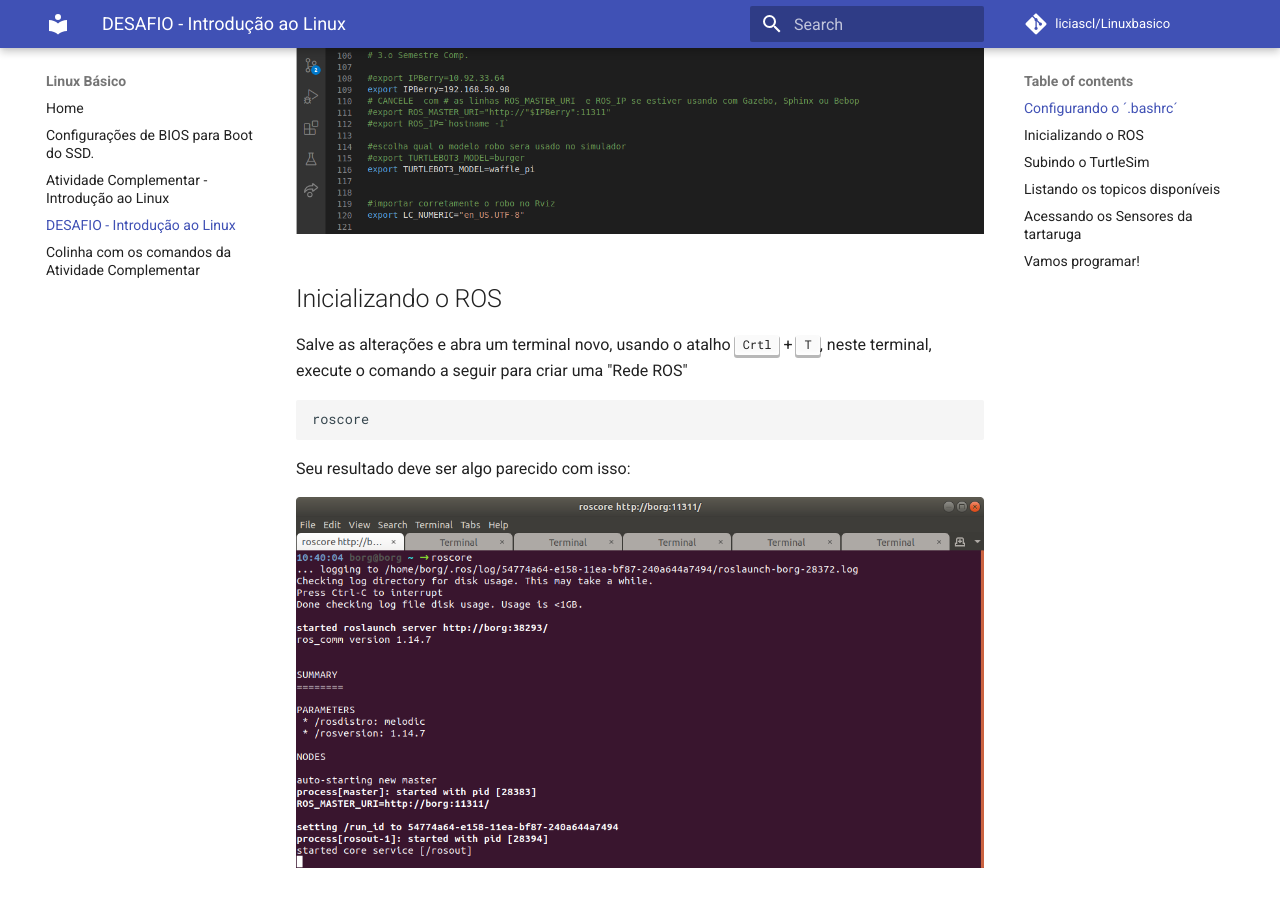
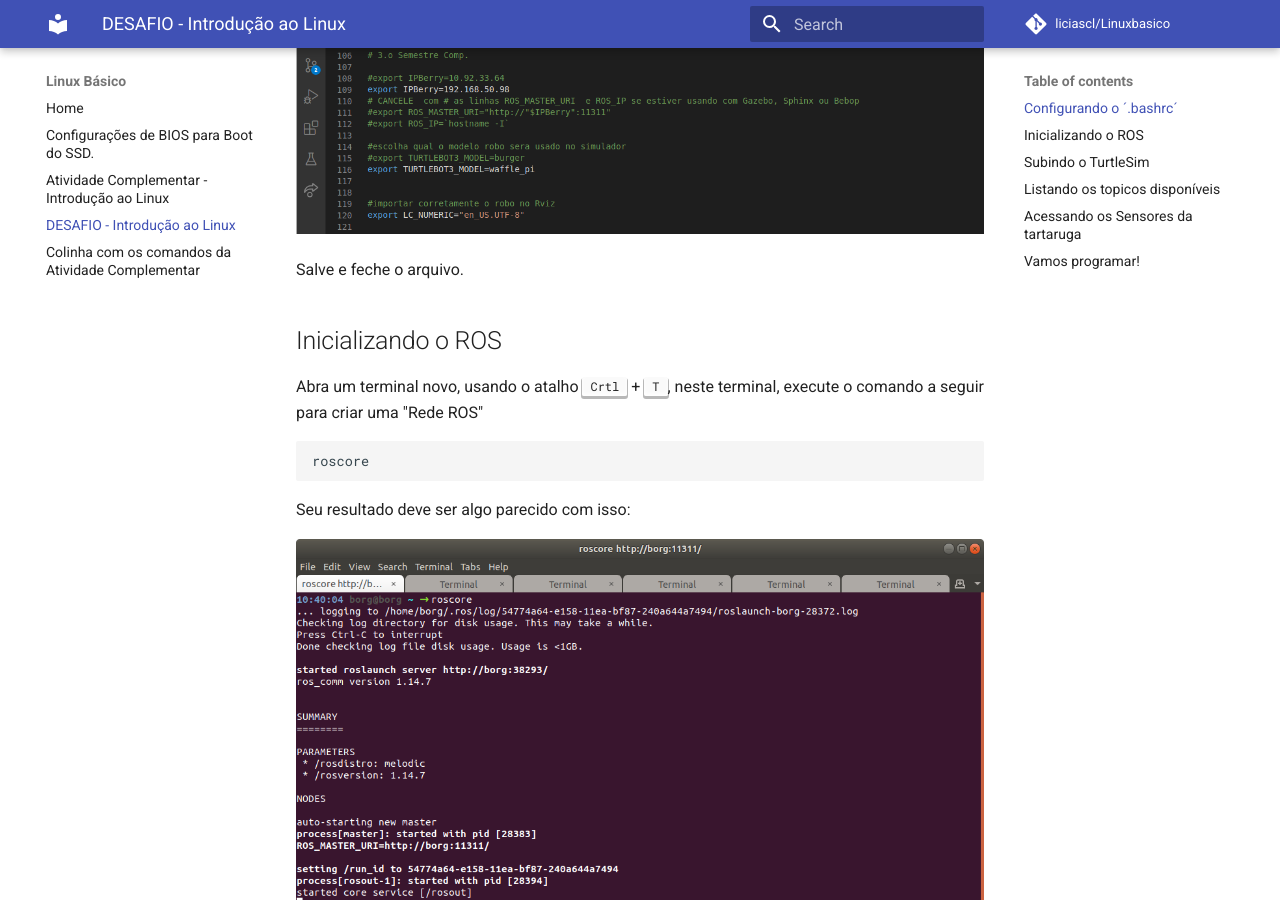
Before and after one commit to liciascl/Linuxbasico, an MkDocs documentation site: the page built from docs-src/desafio.md, in a window 1280 px wide and 900 px high, scrolled down 1344 px. Built offline with MkDocs 1.6.1 and Material for MkDocs 9.7.7, drawn with Linux system fonts in a browser that asks for light colours; comment, search, counter and statistics services are not loaded.

Commit message:
Update desafio.md

````diff
--- a/docs-src/desafio.md
+++ b/docs-src/desafio.md
@@ -32,51 +32,74 @@ Para subir a tartaruga do ROS, precisamos configurar o nosso `robotica.sh`, prim
 code ~/robotica.sh
 ```
 
+
+
 Depois, procure essas linhas, e comente, conforme imagem abaixo;
+
+
 
 ![bashrc](img/bashrc.png){width=1000}
 
 
 
+Salve e feche o arquivo.
+
+
 
 ## Inicializando o ROS
 
-Salve as alterações e abra um terminal novo, usando o atalho <kbd>Crtl</kbd> + <kbd>T</kbd>, neste terminal, execute o comando a seguir para criar uma "Rede ROS"
+Abra um terminal novo, usando o atalho <kbd>Crtl</kbd> + <kbd>T</kbd>, neste terminal, execute o comando a seguir para criar uma "Rede ROS"
+
 
 ``` bash
 roscore
 ```
 
+
 Seu resultado deve ser algo parecido com isso:
 
+
+
 ![referencia](img/roscore.png){width=1000}
+
+
 
 
 ## Subindo o TurtleSim
 
 Em uma nova aba do terminal (<kbd>Crtl</kbd> + <kbd>Shift</kbd> + <kbd>T</kbd>), vamos chamar a tartaruga com o comando abaixo:
 
+
 ``` bash
 rosrun turtlesim turtlesim_node
 ```
 
+
 Seu resultado deve ser algo parecido com isso;
 
+
+
 ![turtlesim_2](img/turtlesim_2.png){width=1000}
+
+
 
 ## Listando os topicos disponíveis
 
 Nós veremos com maior profundidade as funcionalidades do ROS durante o curso de Robótica Computacional, mas é legal saber, que podemos acessar os sensores dos nossos robôs, tanto dos virtuais como dos reais, com o comando abaixo;
 
+
 ``` bash
 rostopic list
 ```
+
 
 ![turtlesim_2](img/rostopic_list.png){width=1000}
 
 
 
+
 Com o *rostopic list* temos acesso a todos os tópicos disponíveis, tanto para visualizar, como para publicar novos valores nos sensores, usaremos dois tópicos nesta atividade;
+
 
 
 - `/turtle1/pose`, para visualizar aonde nossa tartaruga está no mapa;
@@ -84,29 +107,41 @@ Com o *rostopic list* temos acesso a todos os tópicos disponíveis, tanto para
 - `/turtle1/cmd_vel`, para publicar novos valores de relocidade angular e velocidade linear em nossa tartaruga;
 
 
+
 ## Acessando os Sensores da tartaruga
 
 Digite o comando abaixo em uma nova aba do seu terminal <kbd>Crtl</kbd> + <kbd>Shift</kbd> + <kbd>T</kbd>), para acessar os sensores de velocidade e de posição da tartaruga
+
+
 
 ``` bash
 rostopic echo /turtle1/pose
 ```
 
+
 Depois, em um terminal novo (<kbd>Crtl</kbd> + <kbd>T</kbd>), digite o comando a seguir, use as setas do seu teclado para mover a tartaruga, e observe os valores de velocidade e de posição, alternarem no terminal aberto no passo anterior.
+
 
 ``` bash
 rosrun turtlesim turtle_teleop_key
 ```
 
+
 Seu resultado deve ser algo parecido com isso;
+
+
 
 ![teleop](img/teleop.gif)
 
+
+
 Com o comando abaixo, podemos publicar valores de velocidade angular e linear na nossa tartaruga, só tome cuidado pra não bater ela na parede, ela reclama!
+
 
 ``` bash
 rostopic pub -1 /turtle1/cmd_vel geometry_msgs/Twist '[4.0, 0.0, 0.0]' '[0.0, 0.0, 0.0]'
 ```
+
 
 Durante a disciplina de Robótica, esses comandos serão vistos em maiores detalhes, mas é importante saber, que estamos enviando um vetor contendo
 
@@ -117,17 +152,21 @@ Durante a disciplina de Robótica, esses comandos serão vistos em maiores detal
 
 A tartaruga aceita valores do tipo Float, positivios e negativos, altere os valores publicados, perceba como ele altera o comportamento da tartaruga
 
+
 ![cmd_vel](img/cmd_vel.gif)
+
 
 ## Vamos programar!
 
 Abra o arquivo `roda_tartaruga.py` criado com muito carinho, na atividade anterior;
+
 
 ``` bash
 code roda_tartaruga.py
 ```
 
 Cole o codigo abaixo dentro do seu arquivo:
+
 
 ``` bash
 #!/usr/bin/env python
@@ -163,33 +202,53 @@ if __name__ == '__main__':
         move_turtle(6.5,6.5,1.0)
 ```
 
+
 Com o `roscore` aberto em um terminal:
+
+
 
 ``` bash
 roscore
 ```
 
+
+
 E a sua tartaruga aberta em outro:
+
+
 
 ``` bash
 rosrun turtlesim turtlesim_node
 ```
 
+
+
 Execute o seu programa `roda_tartaruga.py`;
+
+
 
 ``` bash
 ./roda_tartaruga.py
 ```
+
+
 ou
+
+
 
 ``` bash
 python roda_tartaruga.py
 ```
 
+
+
 Funcionou!???
+
+
 
 # Hora do desafio!
 
 Analise o código disponibilizado, altere os comandos e faça a nossa bela tartaruga desenhar um 8 na tela, use a sua criatividade e os seus conhecimentos em python, divirta-se!
 
+
 ![roda_roda](img/roda_roda.gif)
````
